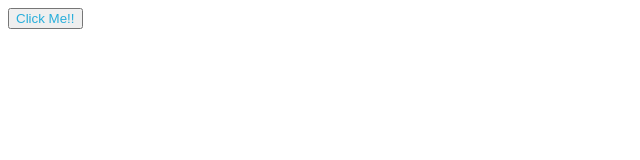
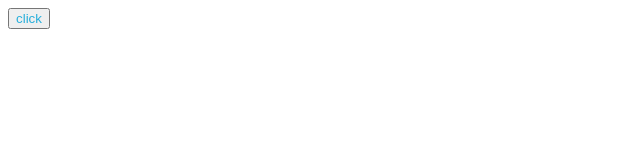
Before and after one commit to Dhanashreee-9/React-Practice-Assignments---Button-Action-with-Class-Component, a React app: page / in a window 1280 px wide. Shown: the top 160 px of the page, without its empty margins (0-640 px from the left). Built offline with nearby package versions, Linux system fonts and the light colour scheme.

Commit message:
Update App.js

```diff
--- a/src/components/App.js
+++ b/src/components/App.js
@@ -1,24 +1,20 @@
 import React, {Component, useState} from "react";
-import "./../styles/App.css";
-
+import '../styles/App.css';
 class App extends Component {
-	constructor(){
-	super();
-		this.state={
-	        para: false,
-		}
-	}
-	 changePara=()=>{
-		this.setState({ para :true});
-	}
-	render(){
-        return(
-        <div>
-    	   <button id ="click" onClick={this.changePara}>Click Me!!</button>
-           { this.state.para ? <p id="para">Hello, I've learnt to use the full-stack evaluation tool. This makes me so happy</p> : ""}
-        </div>
-	)
-};
+    constructor(props) {
+		super(props);
+	   this.state={
+	     isClicked:false
+	    }
+	};
+    render() {
+    	return(
+    		<div id="main">
+				{ /* Do not remove this main div!! */ }
+		{this.state.isClicked?<p id="para">Hello, I've learnt to use the full-stack evaluation tool. This makes me so happy</p>:null}
+		<button id="click" onClick={()=>{this.setState({isClicked:true})}}>click</button>
+    		</div>
+    	);
+    }
 }
-
 export default App;
```
